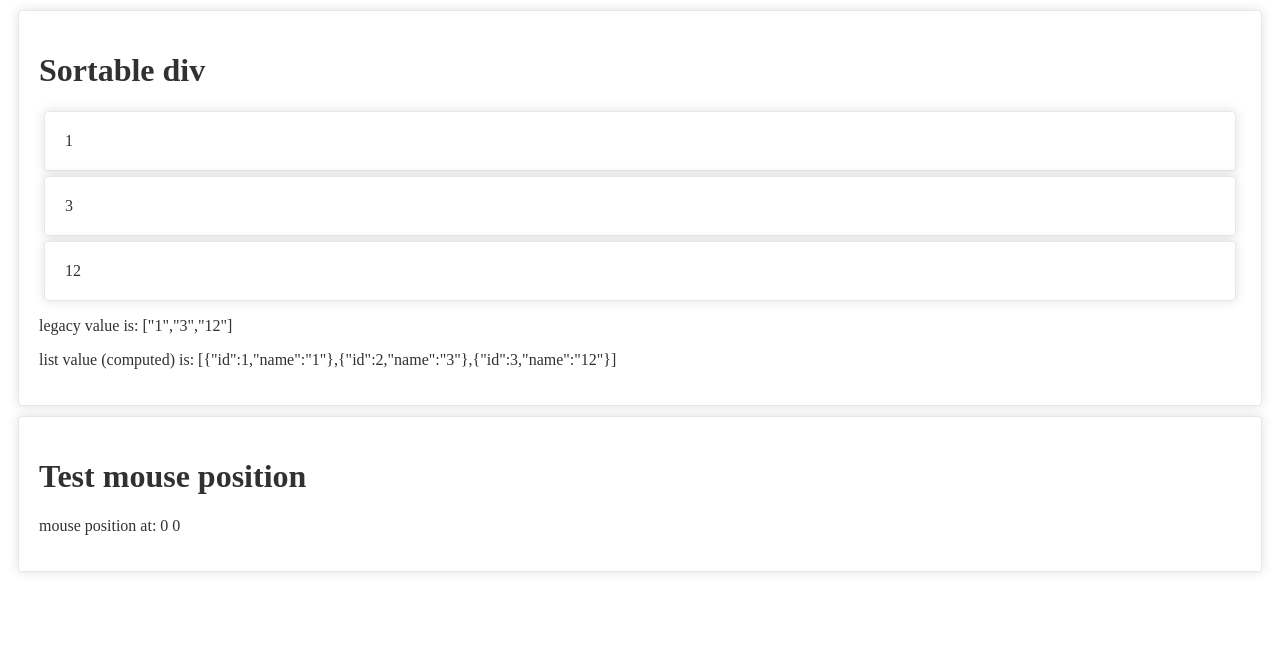
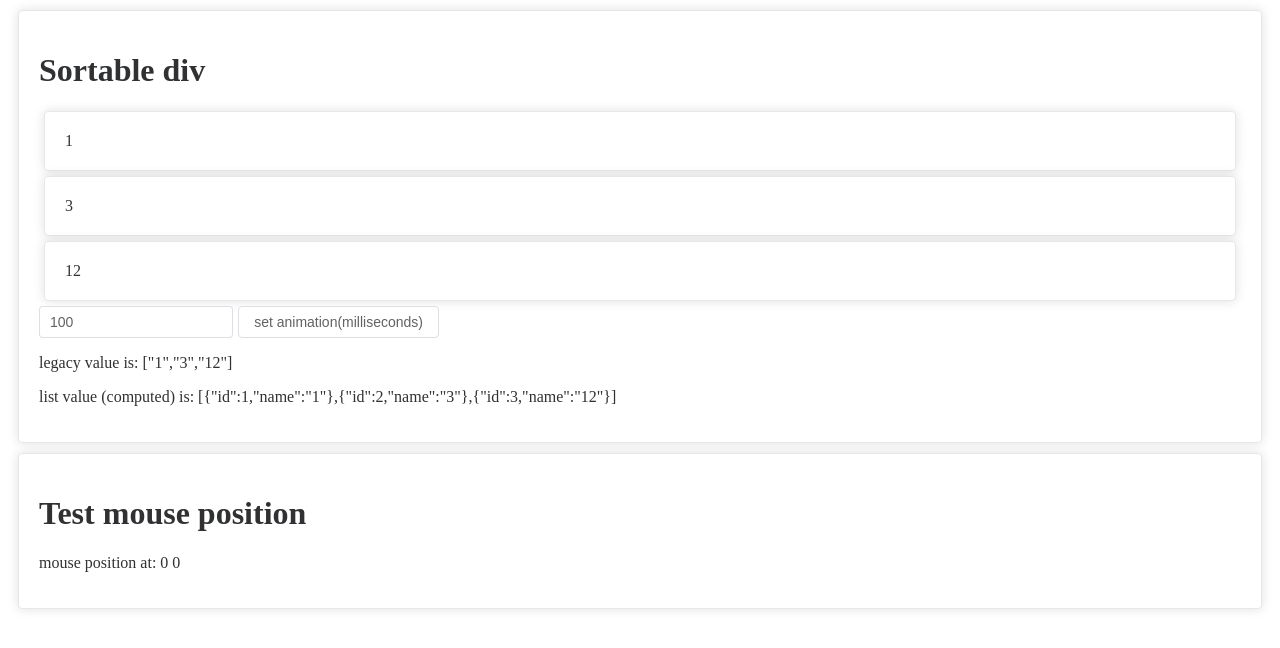
Before and after one commit to Nesb01t/vue-feature-components, a Vue app in the folder app/: page / in a window 1280 px wide. Shown: the top 648 px of the page. Built offline with nearby package versions, Linux system fonts and the light colour scheme.

Commit message:
FEATURE island add props.title

```diff
--- a/app/src/components/common/island.vue
+++ b/app/src/components/common/island.vue
@@ -1,9 +1,16 @@
 <script setup lang="ts">
+interface IProps {
+  title?: string;
+}
 
+const props = defineProps<IProps>();
 </script>
 
 <template>
-  <el-card style="margin: 10px"><slot></slot></el-card>
+  <el-card style="margin: 10px">
+    <h1>{{ props.title }}</h1>
+    <slot></slot>
+  </el-card>
 </template>
 
 <style scoped>
--- a/app/src/components/sortable-div.vue
+++ b/app/src/components/sortable-div.vue
@@ -26,26 +26,31 @@ const {option} = useSortable(somethingToBeRef, list, {
   /**
    * 通过 useSortable 的 fn 参数直接设置 animation 属性
    */
-  // animation: 500
+  animation: 500
 })
 
 /**
  * 1. OPTION
  * 通过选项添加动画等
  */
-const ANIMATION_DURATION_MILLISECOND = 2000
-option('animation', ANIMATION_DURATION_MILLISECOND)
+const animateDuration = ref(100)
+const setAnimateDuration = (): void => {
+  option('animation', animateDuration.value)
+}
 </script>
 
 <template>
-  <island>
-    <h1>Sortable div</h1>
+  <island title="Sortable div">
     <div ref="somethingToBeRef" class="sortable-div">
       <div v-for="(item) in list" :key="item.name" style="margin: 5px">
         <el-card>{{ item.name }}</el-card>
       </div>
     </div>
 
+    <div style="display: flex; width: 400px">
+      <el-input v-model="animateDuration"></el-input>
+      <el-button style="margin-left: 5px" @click="setAnimateDuration()">set animation(milliseconds)</el-button>
+    </div>
     <p>legacy value is: {{ JSON.stringify(legacyList) }}</p>
     <p>list value (computed) is: {{ JSON.stringify(list) }}</p>
   </island>
--- a/app/src/components/vue-use-mouse-position.vue
+++ b/app/src/components/vue-use-mouse-position.vue
@@ -1,13 +1,13 @@
 <script setup lang="ts">
 import {useMouse} from "@vueuse/core";
 import Island from "./common/island.vue";
+
 const {x, y} = useMouse()
 
 </script>
 
 <template>
-  <island>
-    <h1>Test mouse position</h1>
+  <island title="Test mouse position">
     <p>mouse position at: {{ x }} {{ y }}</p>
   </island>
 </template>
```
